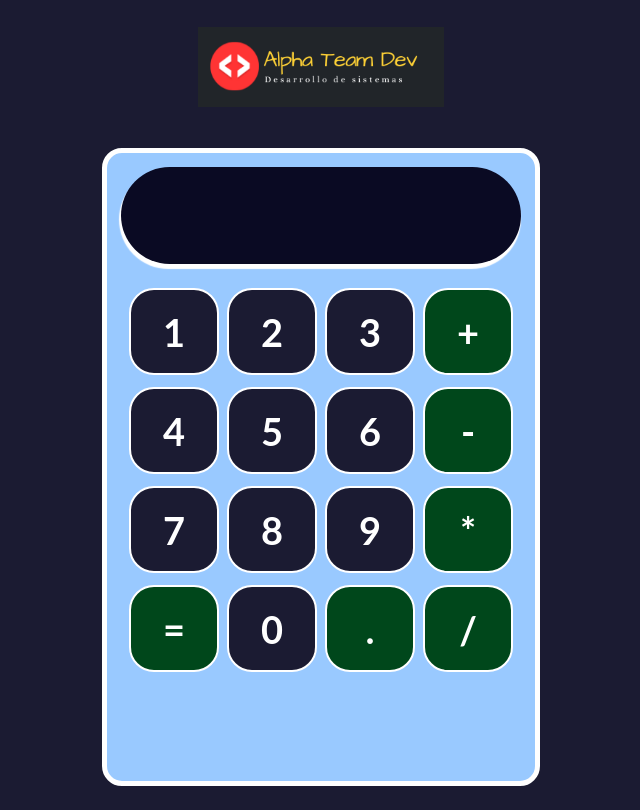
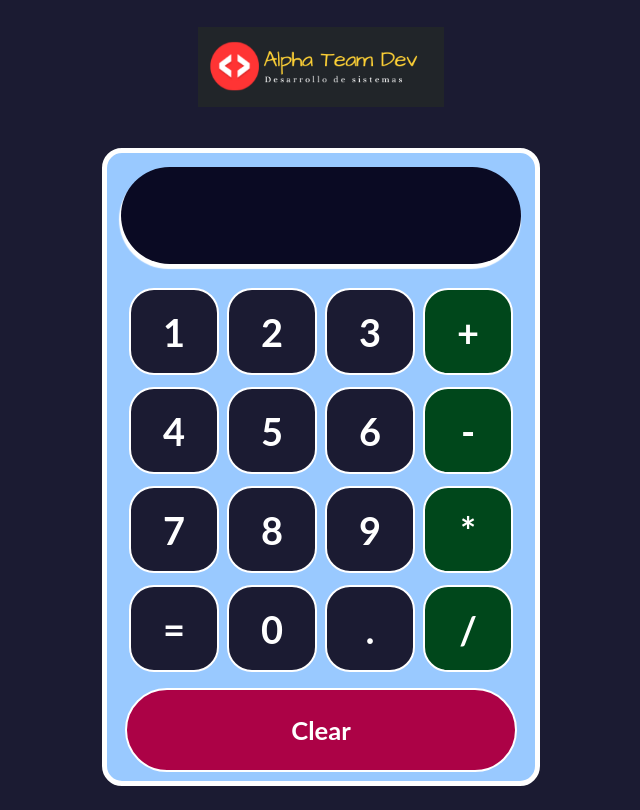
Before and after one commit to eddgalan/Calculator-React, a React (Create React App) app: page / in a window 1280 px wide. Shown: the whole page, without its empty margins (319-959 px from the left). Built offline with nearby package versions, Linux system fonts and the light colour scheme.

Commit message:
Add ButtonClear Component - Se agregó el botón clear - Se modificó el color de algunos botones ( =  y .)

```diff
--- a/src/App.js
+++ b/src/App.js
@@ -1,6 +1,7 @@
 import './App.css';
 import logo from './img/AlphaTeamDev-sm.png';
 import ButtonCalc from './components/buttons/button.jsx';
+import ButtonClear from './components/button-clear/button-clear.jsx';
 import Screen from './components/screen/screen.jsx';
 
 function App() {
@@ -35,7 +36,9 @@ function App() {
           <ButtonCalc> . </ButtonCalc>
           <ButtonCalc> / </ButtonCalc>
         </div>
-        <div className="row"></div>
+        <div className="row">
+          <ButtonClear> Clear </ButtonClear>
+        </div>
       </div>
     </div>
   );
--- /dev/null
+++ b/src/components/button-clear/button-clear.css
@@ -0,0 +1,21 @@
+.button-clear {
+  height: 80px;
+  font-size: 1.6em;
+  display: flex;
+  flex: 1;
+  background-color: #ac0246;
+  margin-top: 8px;
+  justify-content: center;
+  align-items: center;
+  font-weight: bold;
+  color: #FFF;
+  border: 2px solid #FFF;
+  cursor: pointer;
+  border-radius: 45px;
+}
+
+.button-clear:hover {
+  opacity: 0.8;
+  border-color: #000;
+  color: #000;
+}
--- /dev/null
+++ b/src/components/button-clear/button-clear.jsx
@@ -0,0 +1,10 @@
+import React from 'react';
+import './button-clear.css';
+
+const ButtonClear = (props) => (
+  <div className="button-clear">
+    { props.children }
+  </div>
+);
+
+export default ButtonClear;
--- a/src/components/buttons/button.jsx
+++ b/src/components/buttons/button.jsx
@@ -3,7 +3,7 @@ import './button.css';
 
 function ButtonCalc(props) {
   const isOperator = value => {
-    return isNaN(value) && (value != '.') & (value != '=');
+    return isNaN(value) && (value != ' . ') & (value != ' = ');
   };
 
   return (
```
